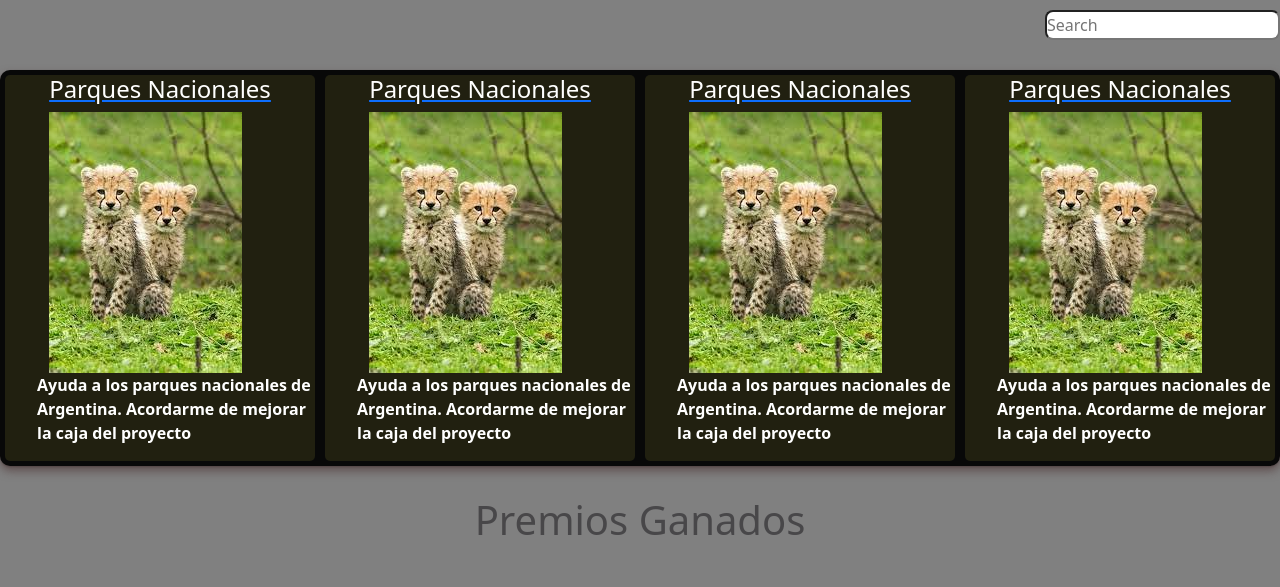
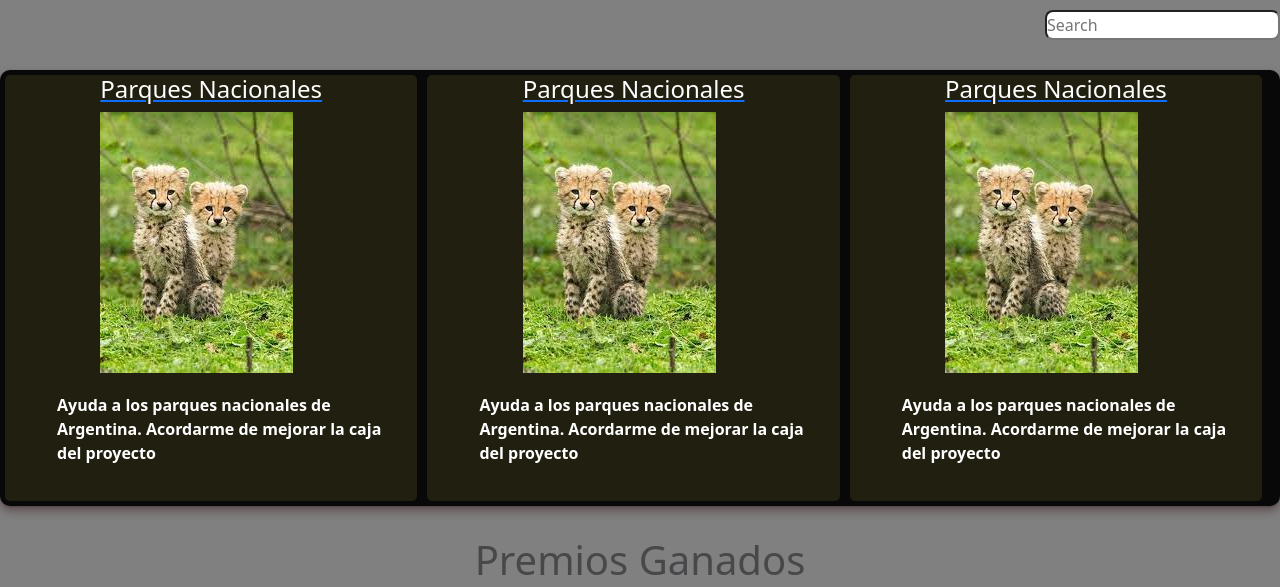
Before and after one commit to Agustingmaggi/PF-GarciaMaggi, a website: page index.html in a window 1280 px wide. Shown: the part 415-1002 px from the top of the page. Drawn offline with nearby package versions, Linux system fonts and the light colour scheme.

Commit message:
elimine una card del index para que sea mas prolijo con 3 cards en vez de 4 y le agregue un poco de padding

```diff
--- a/index.html
+++ b/index.html
@@ -91,16 +91,6 @@
             </ul>
           </article>
 
-          <article class="articuloo">
-            <a href="pages/proyecto1.html">
-              <h4 class="title">Parques Nacionales</h4>
-              <img src="public/images/wildlife.jpg" alt="Imagen de parque nacional">
-            </a>
-            <ul class="cajaArticulo01">
-              <li class='description-proyect'><b>Ayuda a los parques nacionales de Argentina. Acordarme de mejorar la caja del proyecto</b></li>
-            </ul>
-          </article>
-
     </section>
 
     <!--FIN PROYECTOS-->
--- a/public/scss/styles.scss
+++ b/public/scss/styles.scss
@@ -107,7 +107,7 @@ body{
 .section1 {
   width:100%;
   display: grid;
-  grid-template-columns: repeat(4, 25%);
+  grid-template-columns: repeat(3, 33%);
   grid-template-rows: auto;
   background-color: #080808;
   border-radius: 10px;
@@ -227,6 +227,7 @@ b{
 
 .description-proyect {
   word-wrap: break-word;
+  padding:20px
 }
 
 .iconos {
```
Also changed, not shown: public/unicoCSS.css, 1 other file.
